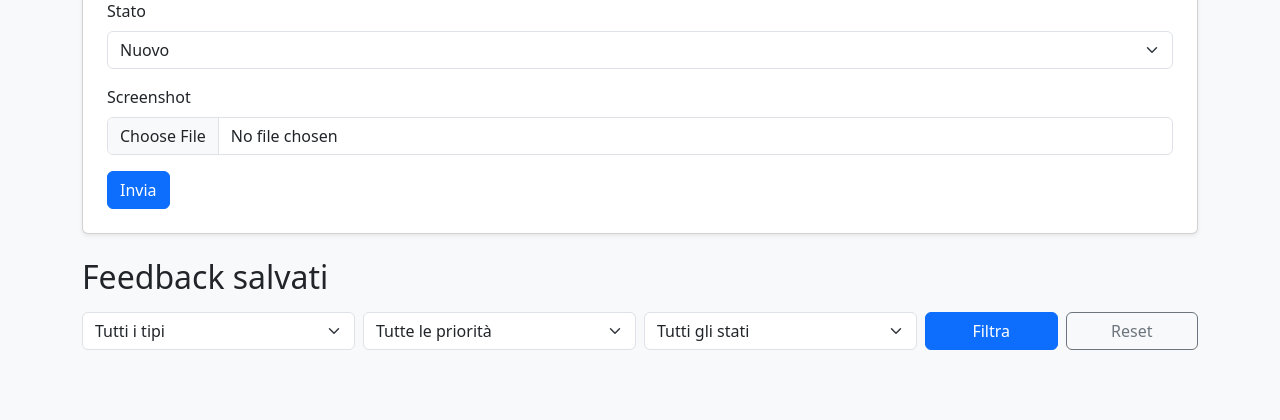
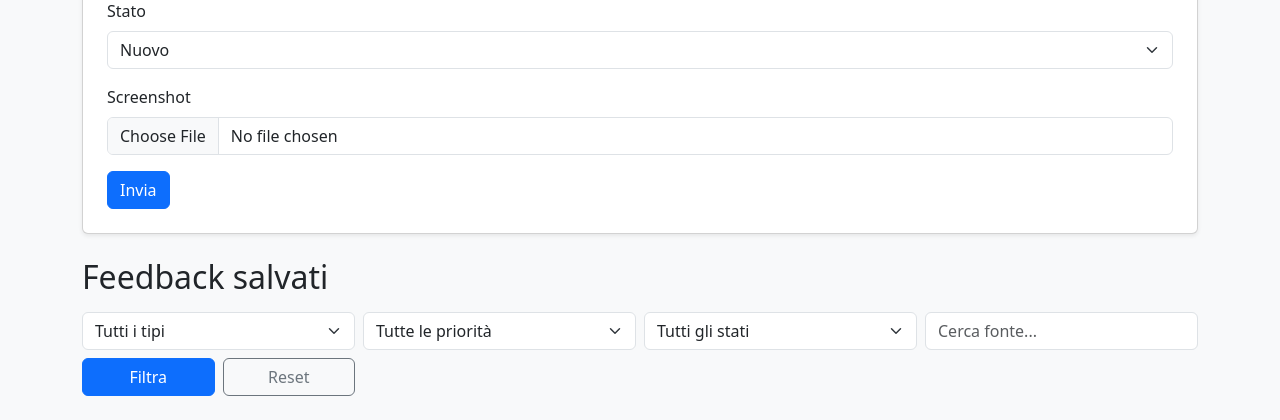
Before and after one commit to union2104-oss/myeasy-feedback, a Flask app: page / in a window 1280 px wide. Shown: the part 803-1223 px from the top of the page. Before the commit the page ends 1153 px from the top, so only its background shows below. Run offline with Flask 3, Linux system fonts and the light colour scheme; data that the repository does not hold is empty; some libraries are stand-ins or nearby versions.

Commit message:
add fonte filter

```diff
--- a/app.py
+++ b/app.py
@@ -50,6 +50,7 @@ def home():
     tipo = request.args.get("tipo")
     priorita = request.args.get("priorita")
     stato = request.args.get("stato")
+    fonte = request.args.get("fonte")
 
     query = """
     SELECT id, disciplina, tipo, titolo, descrizione, priorita, fonte, stato, image_url
@@ -70,6 +71,10 @@ def home():
     if stato:
         query += " AND stato = %s"
         params.append(stato)
+
+    if fonte:
+        query += " AND fonte ILIKE %s"
+        params.append(f"%{fonte}%")
 
     query += " ORDER BY id DESC"
 
--- a/templates/index.html
+++ b/templates/index.html
@@ -109,6 +109,14 @@
             </select>
         </div>
 
+        <div class="col-md-3">
+            <input type="text"
+                   name="fonte"
+                   class="form-control"
+                   placeholder="Cerca fonte..."
+                   value="{{ request.args.get('fonte', '') }}">
+        </div>
+
         <div class="col-md-3 d-flex">
             <button type="submit" class="btn btn-primary w-100 me-2">Filtra</button>
             <a href="/" class="btn btn-outline-secondary w-100">Reset</a>
```
